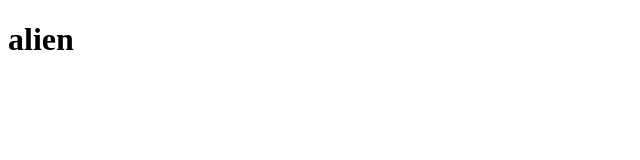
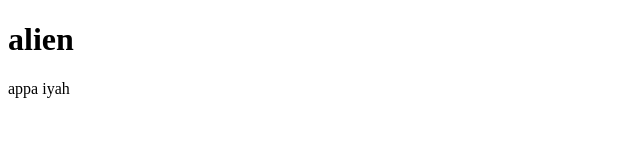
Before and after one commit to dickyyahya/git-v5, a plain HTML site: page index.html in a window 1280 px wide. Shown: the full height of the page, 0-640 px from the left. Drawn offline with Linux system fonts and the light colour scheme.

Commit message:
Update index.html

```diff
--- a/index.html
+++ b/index.html
@@ -7,5 +7,6 @@
   </head>
   <body>
     <h1>alien</h1>
+    <p> appa iyah</p>
   </body>
 </html>
```
